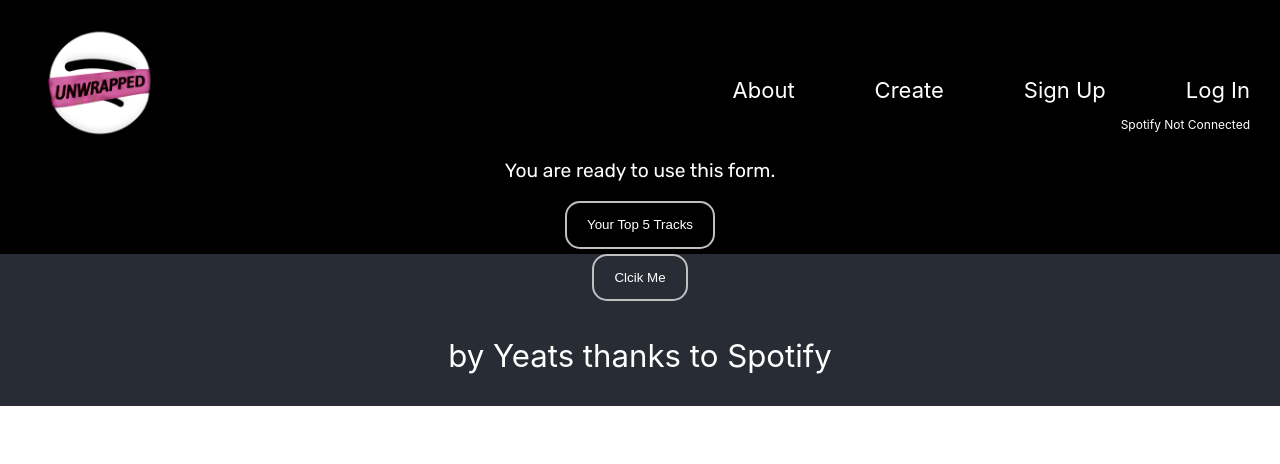
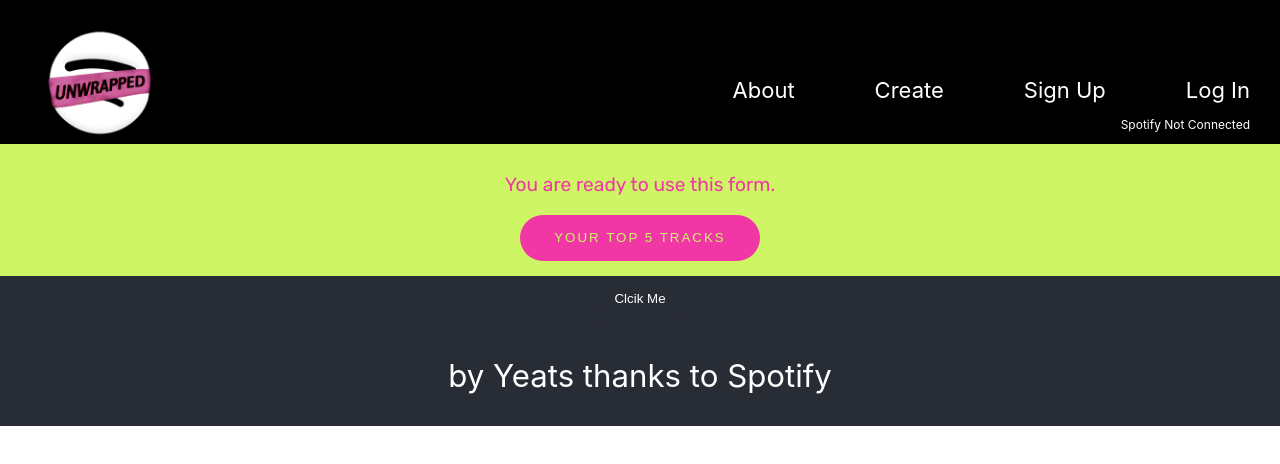
Before and after one commit to yeatsg/final-project, a React (Create React App) app in the folder final-project-frontend/: page /create in a window 1280 px wide. Shown: the top 464 px of the page. Built offline with nearby package versions, Linux system fonts and the light colour scheme.

Commit message:
new styling classes. updated buttons and create.html page

```diff
--- a/final-project-frontend/src/App.css
+++ b/final-project-frontend/src/App.css
@@ -19,7 +19,7 @@
   justify-content: right; */
   font-size: calc(14px + 1vmin);
   color: white;
-  height: calc(100px + 5vmin)
+  /* height: calc(100px + 5vmin) */
 }
 
 .Nav-bar {
@@ -101,6 +101,11 @@
   padding: 10px 10% 10px 10%;
 }
 
+.green-pink-bg {
+  background-color: #cdf564;
+  color:#F037A5;
+}
+
 /* Headers */
 
 h1 {
@@ -114,7 +119,24 @@
 
 /* Buttons and Links */
 
-.react-link-to-button {
+button {
+  border-style: none;
+  margin: 0 auto;
+  margin-bottom: 5px;
+  background-color: inherit;
+  text-decoration: none;
+  color: inherit;
+  padding: 15px 20px;
+  text-align: center;
+  display: block;
+  border-radius: 15px 15px 15px 15px;
+  font-size: calc(12px+2vmin);
+  /* line-height: 1; */
+  text-transform: none;
+  font-weight: 400;
+}
+
+.green-pink-btn {
   color: #cdf564;
   background-color: #F037A5;
   padding: 16px 34px;
@@ -124,28 +146,11 @@
   line-height: 1;
 
   /* Font Special Characteristics */
-  text-decoration: none;
   font-weight: 400;
   text-transform: uppercase;
   letter-spacing: 2px;
 }
 
-button {
-  margin: 0 auto;
-  margin-bottom: 5px;
-  background-color: inherit;
-  text-decoration: none;
-  color: white;
-  padding: 15px 20px;
-  text-align: center;
-  display: block;
-  border: 2px solid silver;
-  border-radius: 15px 15px 15px 15px;
-  font-size: calc(12px+2vmin);
-  line-height: 1;
-  text-transform: none;
-  font-weight: 400;
-}
 
 .button-to-link {
   margin: 0 auto;
@@ -193,7 +198,7 @@
 #grid-3 {
   background-color: #cdf564;;
   height: calc(250px + 50vmin);
-
+  color:#F037A5;
   display: flex;
   flex-direction: inherit;
   justify-content: center;
@@ -228,13 +233,15 @@
 .large-input {
   /* font stylings */
   font-size: 175px;
-  color: black;
+  color: inherit;
   font-weight: 500px;
   text-align: center;
   /* box and other stylings */
-  border: 2px solid rgba(132, 129, 129, 0.799);
+  border: none;
   border-radius: 10px 10px 0px 0px;
   width: 275px;
+  background-color: inherit;
+  outline: none;
 }
 
 .track-form {
--- a/final-project-frontend/src/components/About.js
+++ b/final-project-frontend/src/components/About.js
@@ -2,7 +2,7 @@
 
 const About = () => {
   return (
-    <div className="render-body">
+    <div className="render-body text-body">
       <p>About this App!</p>
       <p>
         Spotify UN-WRAPPED utilizes the Spotify API to create an estimate of
--- a/final-project-frontend/src/components/Create.js
+++ b/final-project-frontend/src/components/Create.js
@@ -76,13 +76,15 @@
   };
 
   return (
-    <div className="render-body">
-      <div>
+    <div className="render-body green-pink-bg ">
+      <div className="text-body">
         <div>
           <p>You are ready to use this form.</p>
           {/* STEP 1: Display Submit Button */}
           {displayTrackArrayButton && (
-            <button onClick={searchUserTopTracks}>Your Top 5 Tracks</button>
+            <button onClick={searchUserTopTracks} className="green-pink-btn">
+              Your Top 5 Tracks
+            </button>
           )}
         </div>
         {/* STEP 2: The Top 5 Tracks are displayed and mapped with select buttons */}
@@ -103,6 +105,7 @@
                     onClick={() => {
                       selectTrack(trackObj.id);
                     }}
+                    className="green-pink-btn"
                   >
                     Select
                   </button>
@@ -148,6 +151,7 @@
                     onClick={() => {
                       setProfitsObject(calculateArtistProfit(weeklyStreams));
                     }}
+                    className="green-pink-btn"
                   >
                     Submit
                   </button>
@@ -186,6 +190,7 @@
                       onClick={() => {
                         setDisplayMoreInfo(true);
                       }}
+                      className="green-pink-btn"
                     >
                       More Info
                     </button>
@@ -211,6 +216,7 @@
                         setDisplayMoreInfo(false);
                         setProfitsObject(false);
                       }}
+                      className="green-pink-btn"
                     >
                       Reset
                     </button>
--- a/final-project-frontend/src/components/HomePage.js
+++ b/final-project-frontend/src/components/HomePage.js
@@ -32,6 +32,8 @@
       });
   };
 
+  const removeLinkStyle = { textDecoration: "none" };
+
   return (
     <div className="render-body">
       <div id="landing-page">
@@ -39,19 +41,9 @@
           <h1>Your Spotify artists, your money</h1>
           <h3>How much have your favorites made per stream?</h3>
           <br />
-          <Link to="/create" className="react-link-to-button">
+          <Link to="/create" className="green-pink-btn" style={removeLinkStyle}>
             Let's Find Out
           </Link>
-
-          {/* <div>
-          <button onClick={searchTopPlaylist}>Today's Top Tracks</button>
-          <br />
-          </div>
-
-          <div>
-          {topTracks && renderTopTracks(topTracks)}
-          <br />
-        </div> */}
         </div>
       </div>
 
@@ -74,13 +66,27 @@
             publically to web developers, we are able to use your actual Spotify
             informaiton to help make these estimates as accurate as possible.
           </p>
-          <button
+          <h3>Try it out below</h3>
+
+          <div>
+            <button onClick={searchTopPlaylist} className="green-pink-btn">
+              Today's Top Tracks
+            </button>
+            <br />
+          </div>
+
+          <div>
+            {topTracks && renderTopTracks(topTracks)}
+            <br />
+          </div>
+
+          {/* <button
             onClick={() => {
               logoutSpotify(props.setTokens);
             }}
           >
             Log Out of Spotify
-          </button>
+          </button> */}
         </div>
       </div>
     </div>
--- a/final-project-frontend/src/components/LogIn.js
+++ b/final-project-frontend/src/components/LogIn.js
@@ -25,7 +25,7 @@
   };
 
   return (
-    <div className="render-body">
+    <div className="render-body text-body">
       <h2>Log In</h2>
       <p>
         If you already have an account set up with UN-WRAPPED, you can fill out
--- a/final-project-frontend/src/components/SignUp.js
+++ b/final-project-frontend/src/components/SignUp.js
@@ -43,7 +43,7 @@
   };
 
   return (
-    <div className="render-body">
+    <div className="render-body text-body">
       <h2>Create an Account</h2>
       <p>
         By signing up with UN-WRAPPED, you will have access to additional
```
Also changed, not shown: final-project-frontend/public/cbgb-bg.jpg (added).
